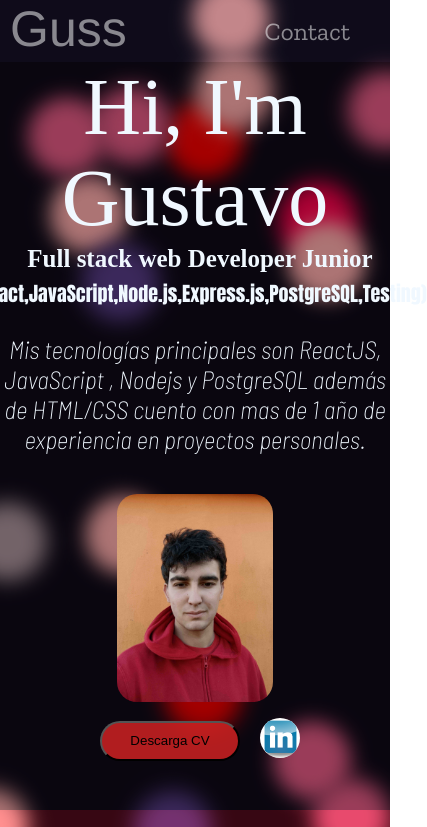
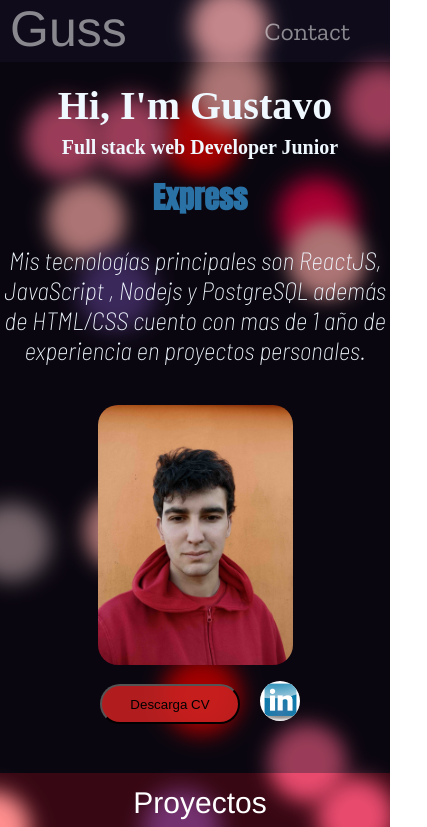
Before and after one commit to iAGuss/Gustavo-Cabrera-Portfolio, a React (Vite) app: page / in a window 390 px wide. Shown: the top 827 px of the page, 427 px wide, since content can reach past the window. Built offline with nearby package versions, Linux system fonts and the light colour scheme; a web font is replaced by a local one.

Commit message:
cambios-habilidades

```diff
--- a/src/components/main/Main.jsx
+++ b/src/components/main/Main.jsx
@@ -1,28 +1,51 @@
-import React from "react";
+import React, { Component } from "react";
+
 import "./main.css";
 import foto from "../../assets/IMG_20220809_164244 (2)-min.jpg";
 import Cv from "../../assets/CV-Gus Full Stack Web Developer.pdf";
 import Linkedin from "../../assets/linkedin.png";
 
-function Main() {
+class Main extends Component {
+  constructor() {
+    super();
+
+    this.state = {
+      words: [
+        "React",
+        "Node",
+        "Express",
+        "PostgreSQL",
+        "Testing",
+        "JavaScript",
+      ],
+      index: 0,
+    };
+  }
+
+  componentDidMount() {
+    setInterval(() => {
+      this.setState({
+        index: this.state.index + 1,
+      });
+    }, 2000);
+  }
+
+  render() {
+    const { words, index } = this.state;
+
     return (
       <main className="padre-main">
         <div className="texto-precentacion">
-        <p className="Mi-nombre">Hi, I'm Gustavo</p>
-
+          <h2 className="Mi-nombre">Hi, I'm Gustavo</h2>
           <span className="skills">
-          <h2 className="Full-Stack" style={{ fontSize: "25px" }}>
-            Full stack web Developer Junior
-          </h2>
-          <p style={{ fontSize: "20px" }}>
-            (React,JavaScript,Node.js,Express.js,PostgreSQL,Testing)
-          </p>
+            <h2 className="Full-Stack">Full stack web Developer Junior</h2>
+            <h3 className="Tectologia">{words[index % words.length]}</h3>
           </span>
           <div className="about-me">
             <p>
               Mis tecnologías principales son ReactJS, JavaScript , Nodejs y
-            PostgreSQL además de HTML/CSS cuento con mas de 1 año de experiencia
-            en proyectos personales.
+              PostgreSQL además de HTML/CSS cuento con mas de 1 año de
+              experiencia en proyectos personales.
             </p>
           </div>
         </div>
@@ -48,5 +71,6 @@
       </main>
     );
   }
+}
 
 export default Main;
--- a/src/components/main/main.css
+++ b/src/components/main/main.css
@@ -60,10 +60,19 @@
 }
 .Full-Stack {
   text-align: center;
-  font-size: 70px;
+  font-size: 30px;
 
   font-family: "Diplomata SC", cursive;
-  margin-bottom: 5px;
+}
+.skills > div {
+  display: flex;
+  align-items: center;
+  height: 40px;
+}
+.Tectologia {
+  font-size: 30px;
+  margin: 0px;
+  color: rgb(42, 114, 165);
 }
 .Mi-nombre {
   font-family: "Diplomata SC", cursive;
@@ -75,6 +84,7 @@
 }
 .skills {
   font-family: "Anton", sans-serif;
+  font-size: 20px;
   display: flex;
   margin-top: -20px;
   flex-direction: column;
@@ -119,4 +129,19 @@
     align-items: center;
     max-width: 50%;
   }
+  @media (max-width: 630px) {
+    .Mi-nombre {
+      font-size: 40px;
+      padding: 20px 0px 10px;
+    }
+    .Full-Stack {
+      font-size: 20px;
+    }
+    .skills > p {
+      font-size: 15px;
+    }
+    .mi-foto {
+      width: 100%;
+    }
+  }
 }
--- a/vite.config.js
+++ b/vite.config.js
@@ -3,6 +3,6 @@
 
 // https://vitejs.dev/config/
 export default defineConfig({
-  base: "https://iAGuss.github.io/Gustavo-Cabrera Portfolio/",
+  base: "https://iAGuss.github.io/Gustavo-Cabrera-Portfolio/",
   plugins: [react()],
 });
```
Also changed, not shown: 2 other files (tests, documents, lock files or other folders). Lines whose indentation alone changed are shown as unchanged.
